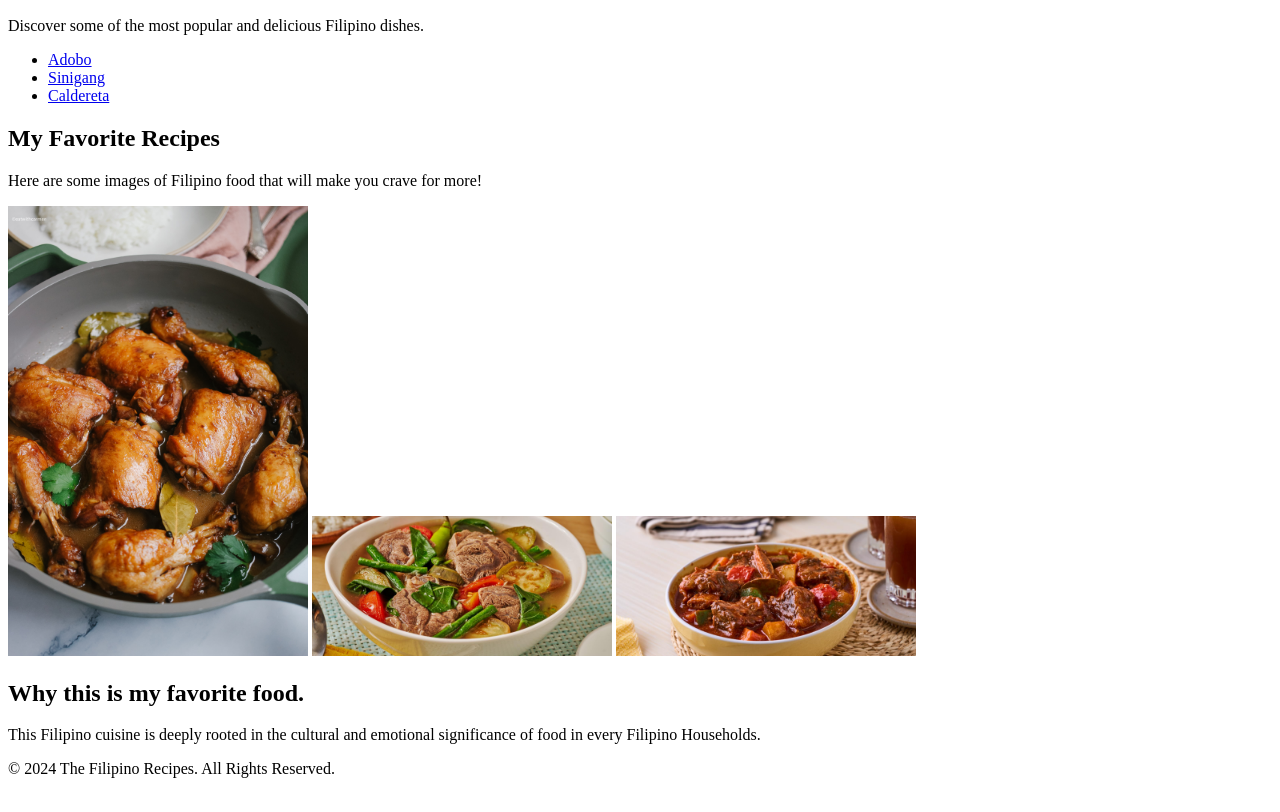
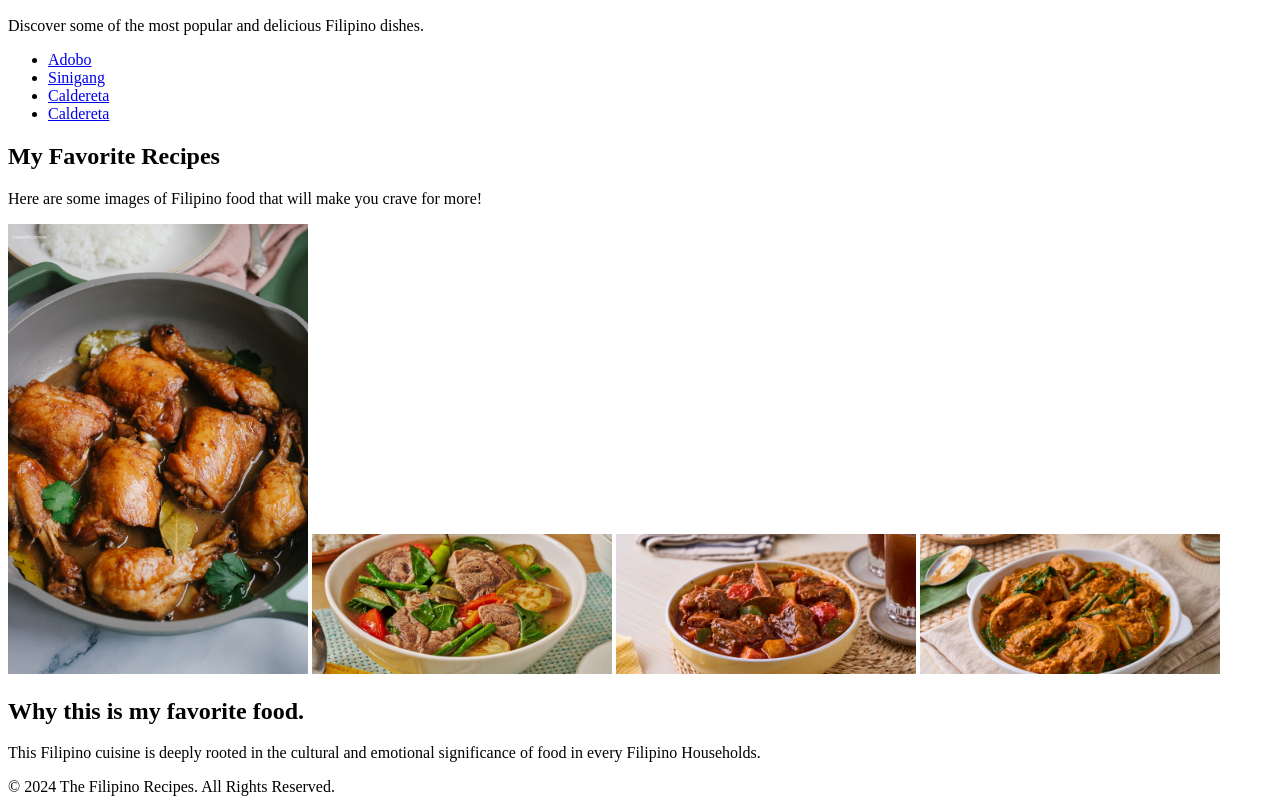
Before and after one commit to smrodejo/filipino-dishes, a plain HTML site: page index.html in a window 1280 px wide. Shown: the part 110-922 px from the top of the page. Drawn offline with Linux system fonts and the light colour scheme.

Commit message:
Update index.html

```diff
--- a/index.html
+++ b/index.html
@@ -24,6 +24,7 @@
                 <li><a href="adobo.html">Adobo</a> </li>
                 <li><a href="sinigang.html">Sinigang</a> </li>
                 <li><a href="caldereta.html">Caldereta</a> </li>
+                <li><a href="Karekare.html">Caldereta</a> </li>
              </ul>
         </section>
 
@@ -36,6 +37,7 @@
             <img src="pictures/adobo.jpg" alt="Adobo" width="300">
             <img src="pictures/sinigang.jpg" alt="Sinigang" width="300">
             <img src="pictures/caldereta.jpg" alt="Caldereta" width="300">
+            <img src="pictures/Kare-kare.jpg" alt="Kare-kare" width="300">
         </section>
 
         <section>
```
